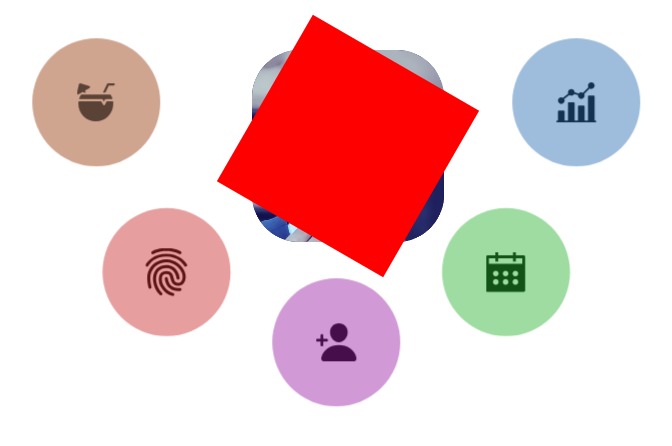
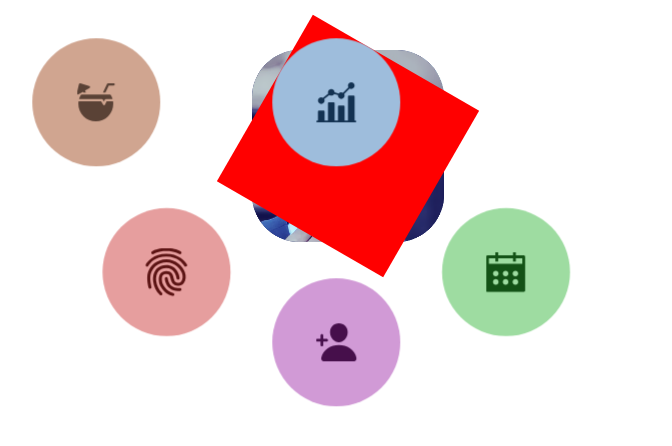
Before and after one commit to Annie-Huang/seamless-can-i-clone-it, a website: page src/index.html in a window 1280 px wide. Shown: the part 254-700 px from the top of the page, without its empty margins (292-964 px from the left). Drawn offline with nearby package versions, Linux system fonts and the light colour scheme; files that its build step writes are made by us from their sources.

Commit message:
Also comment out transform in the first child and defect the problem of circle ran out of orbit. It's because it's not in the center of the center-image

```diff
--- a/src/sass/base/_orbit.scss
+++ b/src/sass/base/_orbit.scss
@@ -80,7 +80,7 @@ body {
   li:nth-child(1) {
     --icon-bg: var(--blue-light);
     --text-bg: var(--blue-dark);
-    transform: translate(15rem, 0rem);
+    //transform: translate(15rem, 0rem);
   }
 
   li:nth-child(2) {
```
Also changed, not shown: public/css/style.css, 1 other file.
